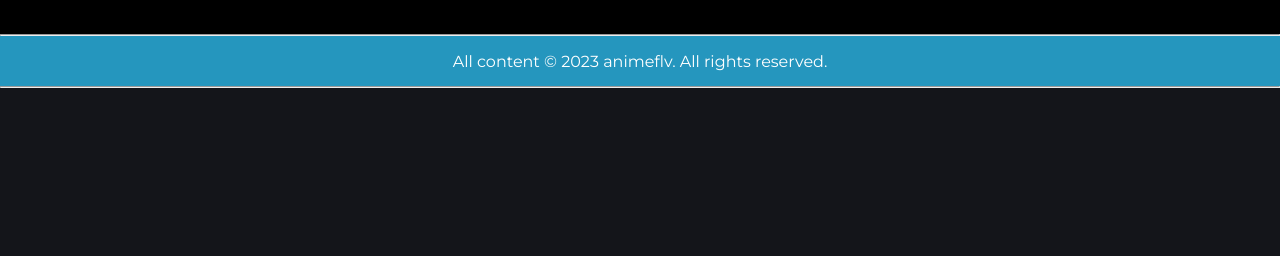
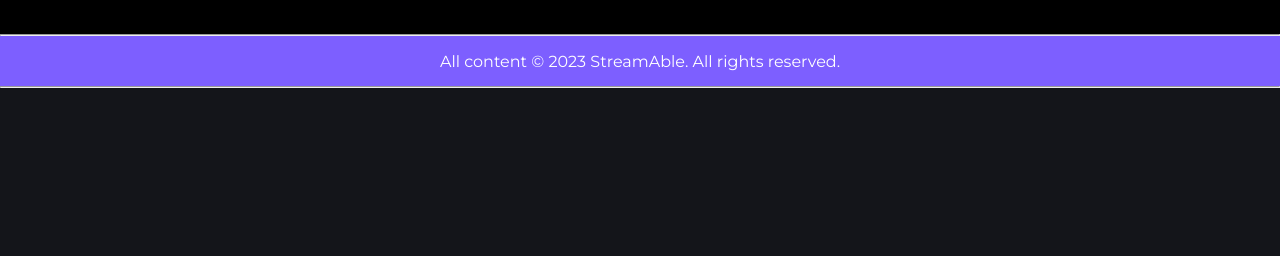
Before and after one commit to Animeflv-sc/StreamAble, a Flask app: template templates/search.html in a window 1280 px wide. Shown: the part 114-370 px from the top of the page. Run offline with Flask 2, Linux system fonts and the light colour scheme; the template is opened without the code that fills it, so the values that code supplies are empty; some web fonts are replaced.

Commit message:
Update search.html

```diff
--- a/templates/search.html
+++ b/templates/search.html
@@ -4,14 +4,14 @@
 <head>
     <link rel="icon" type="image/x-icon"
         href="../static/img/favicon.png">
-    <title>animeflv - Watch High Quality Anime Online</title>
+    <title>StreamAble - Watch High Quality Anime Online</title>
 <meta name="viewport" content="width=device-width, initial-scale=1.0">
     <meta http-equiv="Content-Type" content="text/html; charset=UTF-8">
-    <meta name="title" content="animeflv - Watch High Quality Anime Online" />
+    <meta name="title" content="StreamAble - Watch High Quality Anime Online" />
     <meta name="description"
-        content="animeflv - Watch High Quality Anime Online. You can watch anime online free in HD without Ads. Best place for free find and one-click anime." />
+        content="StreamAble - Watch High Quality Anime Online. You can watch anime online free in HD without Ads. Best place for free find and one-click anime." />
     <meta name="keywords"
-        content="animeflv, watch anime online, free anime, anime stream, anime hd, english sub, kissanime, gogoanime, animeultima, 9anime, 123animes, animefreak, vidstreaming, gogo-stream, animekisa, zoro.to, gogoanime.run, animekisa" />
+        content="StreamAble, watch anime online, free anime, anime stream, anime hd, english sub, kissanime, gogoanime, animeultima, 9anime, 123animes, animefreak, vidstreaming, gogo-stream, animekisa, zoro.to, gogoanime.run, animekisa" />
     <meta name="charset" content="UTF-8" />
     <meta name="viewport" content="width=device-width, initial-scale=1, minimum-scale=1, maximum-scale=1" />
     <meta name="robots" content="index, follow" />
@@ -19,18 +19,18 @@
     <meta name="revisit-after" content="1 days" />
     <meta http-equiv="X-UA-Compatible" content="IE=edge,chrome=1" />
     <meta http-equiv="Content-Language" content="en" />
-    <meta property="og:title" content="animeflv - Watch High Quality Anime Online">
+    <meta property="og:title" content="StreamAble - Watch High Quality Anime Online">
     <meta property="og:description"
-        content="animeflv - Watch High Quality Anime Online. You can watch anime online free in HD without Ads. Best place for free find and one-click anime.">
+        content="StreamAble - Watch High Quality Anime Online. You can watch anime online free in HD without Ads. Best place for free find and one-click anime.">
     <meta property="og:locale" content="en_US">
     <meta property="og:type" content="website">
     <meta property="og:site_name" content="animeflv">
-    <meta property="og:url" content="https://animeflv-sc.vercel.app/">
+    <meta property="og:url" content="https://streamable-official.vercel.app/">
     <meta property="og:image:width" content="650">
     <meta property="og:image:height" content="350">
-    <meta property="twitter:title" content="animeflv - Watch High Quality Anime Online">
+    <meta property="twitter:title" content="StreamAble - Watch High Quality Anime Online">
     <meta property="twitter:description"
-        content="Trending page for anime on animeflv. You can watch anime online free in HD without Sign up. Best place for free find and one-click anime.">
+        content="Trending page for anime on StreamAble. You can watch anime online free in HD without Sign up. Best place for free find and one-click anime.">
     <meta property="twitter:url" content="">
     <meta property="twitter:card" content="summary">
 <meta name="apple-mobile-web-app-capable" content="yes">
@@ -81,9 +81,9 @@ body{
         </div>
     </section>
   <hr>
-<footer style="background-color: #2596be;">
+<footer style="background-color:  #7D5FFF;">
   <div>
-    <p style="color: white;">All content © 2023 animeflv. All rights reserved.</p>
+    <p style="color: white;">All content © 2023 StreamAble. All rights reserved.</p>
   </div>
 </footer>
 <hr>
```
